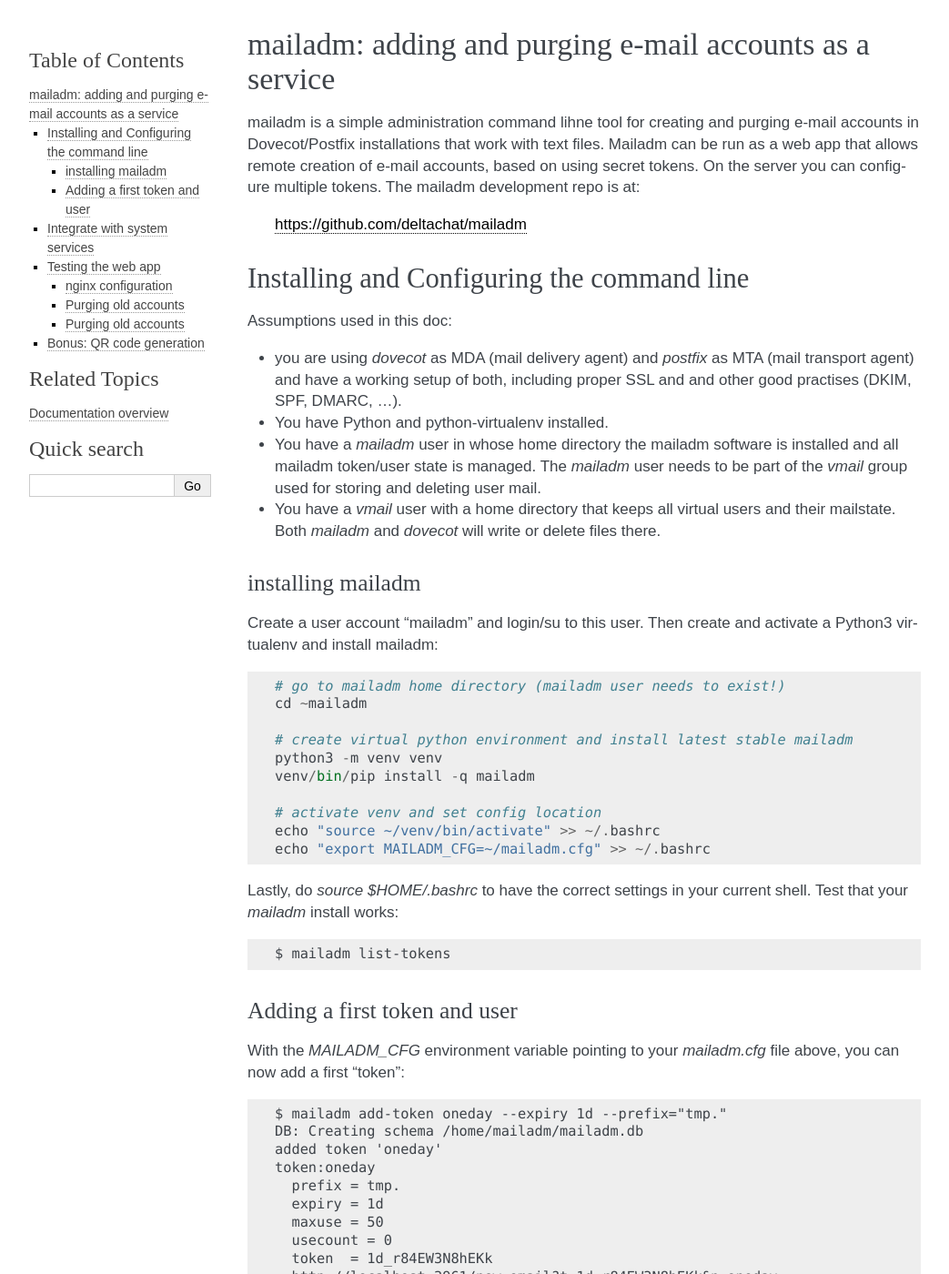
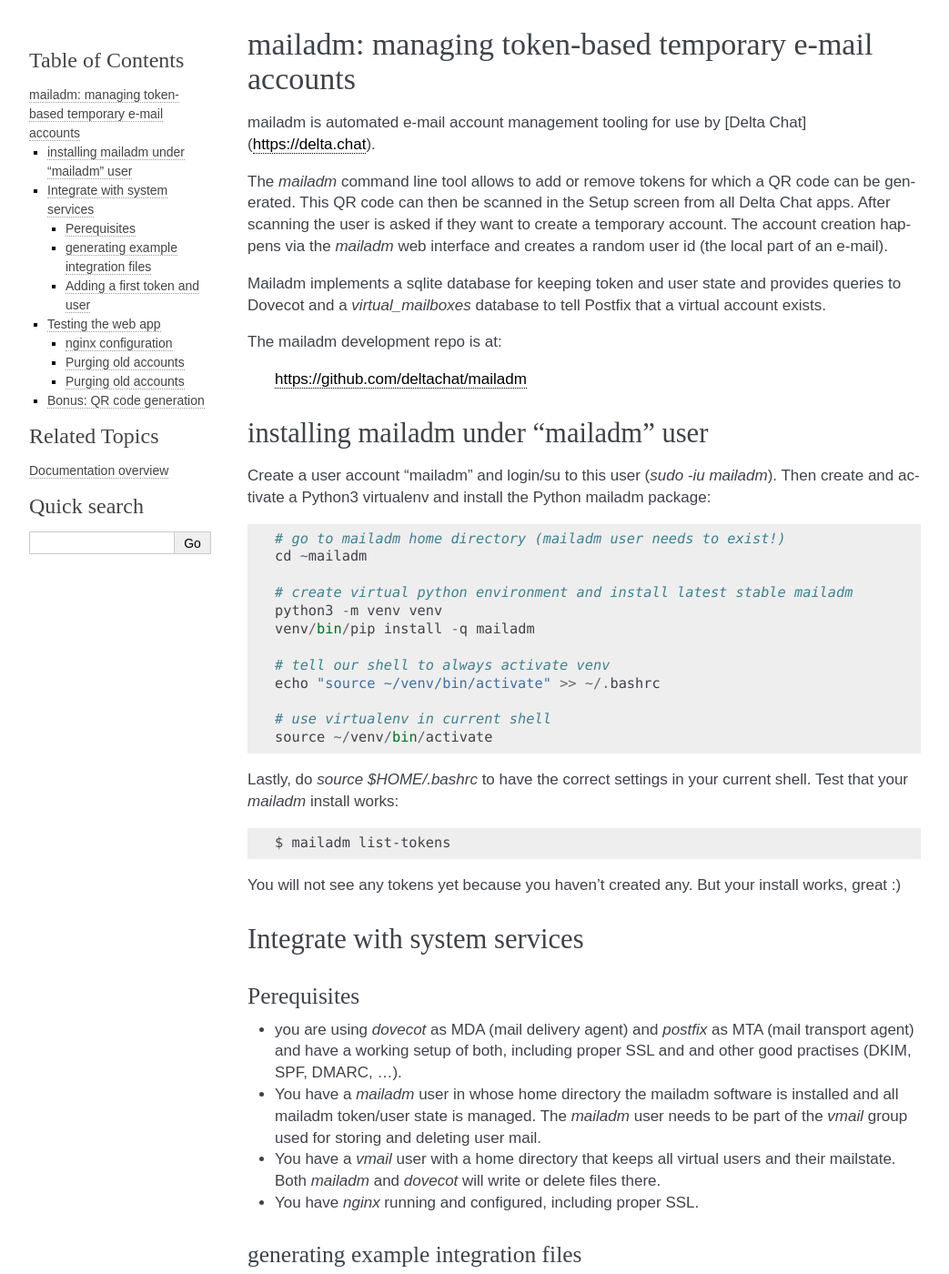
Before and after one commit to deltachat/mailadm, a Sphinx documentation site: the page built from doc/index.rst, in a window 1280 px wide and 1400 px high. Shown: the whole window at 91% size, without its empty margins (108-1151 px from the left). Built offline with Sphinx 7.4.7, drawn with Linux system fonts in a browser that asks for light colours; some of the changed text lies outside the part shown.

Commit message:
more rework

```diff
--- a/doc/index.rst
+++ b/doc/index.rst
@@ -1,26 +1,63 @@
-mailadm: adding and purging e-mail accounts as a service
+mailadm: managing token-based temporary e-mail accounts
 ========================================================
 
-mailadm is a simple administration command lihne tool for creating and
-purging e-mail accounts in Dovecot/Postfix installations that work with
-text files.  Mailadm can be run as a web app that allows remote creation
-of e-mail accounts, based on using secret tokens.  On the server you
-can configure multiple tokens. The mailadm development repo is at:
+mailadm is automated e-mail account management tooling
+for use by [Delta Chat](https://delta.chat).
+
+The `mailadm` command line tool allows to add or remove tokens
+for which a QR code can be generated. This QR code can then be
+scanned in the Setup screen from all Delta Chat apps. After scanning
+the user is asked if they want to create a temporary account.
+The account creation happens via the `mailadm` web interface
+and creates a random user id (the local part of an e-mail).
+
+Mailadm implements a sqlite database for keeping token and user state
+and provides queries to Dovecot and a `virtual_mailboxes` database
+to tell Postfix that a virtual account exists.
+
+The mailadm development repo is at:
 
     https://github.com/deltachat/mailadm
 
 
-Installing and Configuring the command line
--------------------------------------------
+installing mailadm under "mailadm" user
+---------------------------------------
 
-Assumptions used in this doc:
+Create a user account "mailadm" and login/su to this user (`sudo -iu mailadm`).
+Then create and activate a Python3 virtualenv and install the Python mailadm package::
+
+    # go to mailadm home directory (mailadm user needs to exist!)
+    cd ~mailadm
+
+    # create virtual python environment and install latest stable mailadm
+    python3 -m venv venv
+    venv/bin/pip install -q mailadm
+
+    # tell our shell to always activate venv
+    echo "source ~/venv/bin/activate" >> ~/.bashrc
+
+    # use virtualenv in current shell
+    source ~/venv/bin/activate
+
+Lastly, do `source $HOME/.bashrc` to have the correct settings
+in your current shell. Test that your `mailadm` install works::
+
+    $ mailadm list-tokens
+
+You will not see any tokens yet because you haven't created any.
+But your install works, great :)
+
+Integrate with system services
+------------------------------
+
+
+Perequisites
+++++++++++++
 
 - you are using `dovecot` as MDA (mail delivery agent)
   and `postfix` as MTA (mail transport agent)
   and have a working setup of both, including proper SSL and
   and other good practises (DKIM, SPF, DMARC, ...).
-
-- You have Python and python-virtualenv installed.
 
 - You have a `mailadm` user in whose home directory
   the mailadm software is installed and all
@@ -32,30 +69,21 @@
   users and their mailstate. Both `mailadm` and `dovecot` will
   write or delete files there.
 
+- You have `nginx` running and configured, including proper SSL.
 
 
-installing mailadm
-+++++++++++++++++++++++++++++++++
+generating example integration files
+++++++++++++++++++++++++++++++++++++
 
-Create a user account "mailadm" and login/su to this user.
-Then create and activate a Python3 virtualenv and install mailadm::
+Getting Dovecot, Postfix, Nginx, Systemd, users and permissions
+correctly requires a bit of fiddling.  To aid with this integration
+work mailadm can generate example configuration files, including
+a README that guides you through the required work::
 
-    # go to mailadm home directory (mailadm user needs to exist!)
-    cd ~mailadm
+    $ mailadm gen-sysconfig
 
-    # create virtual python environment and install latest stable mailadm
-    python3 -m venv venv
-    venv/bin/pip install -q mailadm
-
-    # activate venv and set config location
-    echo "source ~/venv/bin/activate" >> ~/.bashrc
-    echo "export MAILADM_CFG=~/mailadm.cfg" >> ~/.bashrc
-
-Lastly, do `source $HOME/.bashrc` to have the correct settings
-in your current shell. Test that your `mailadm` install works::
-
-    $ mailadm list-tokens
-
+Note that all invocations of `mailadm` everywhere will need
+to make sure that the environment variable `MAILADM_CFG`.
 
 Adding a first token and user
 ++++++++++++++++++++++++++++++
@@ -86,16 +114,6 @@
 When adding/manipulating users `mailadm` writes out
 virtual mailbox "map" files (including the ".db" form)
 so that Postfix knows which mailadm mailboxes exist.
-
-
-Integrate with system services
-------------------------------
-
-Once you have a `mailadm.cfg` file you can generate some
-config files and fragments which you can integrate
-with your postfix/dovecot setup::
-
-    $ mailadm gen-sysconfig
 
 
 Testing the web app
```
Also changed, not shown: 1 other file.
